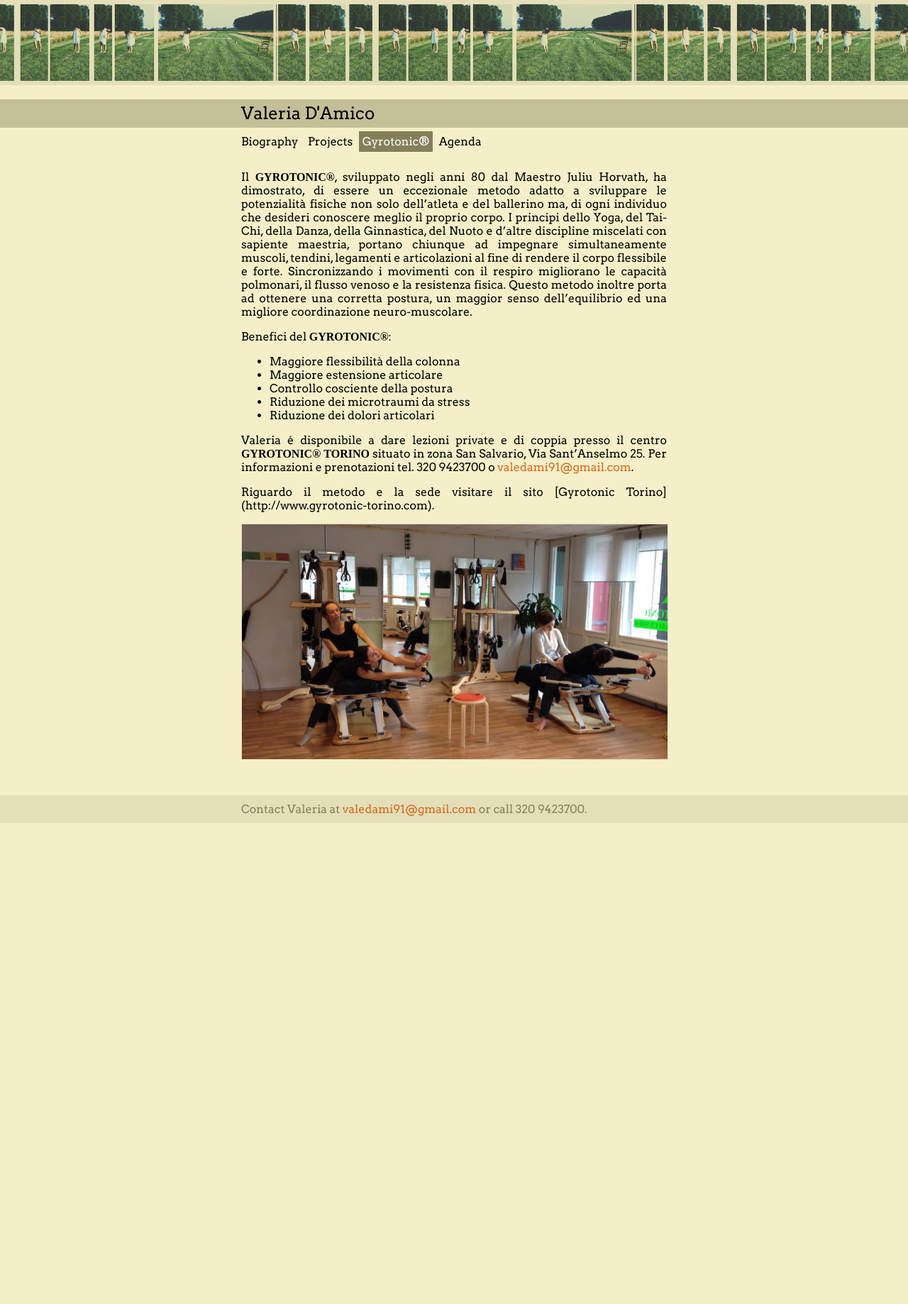
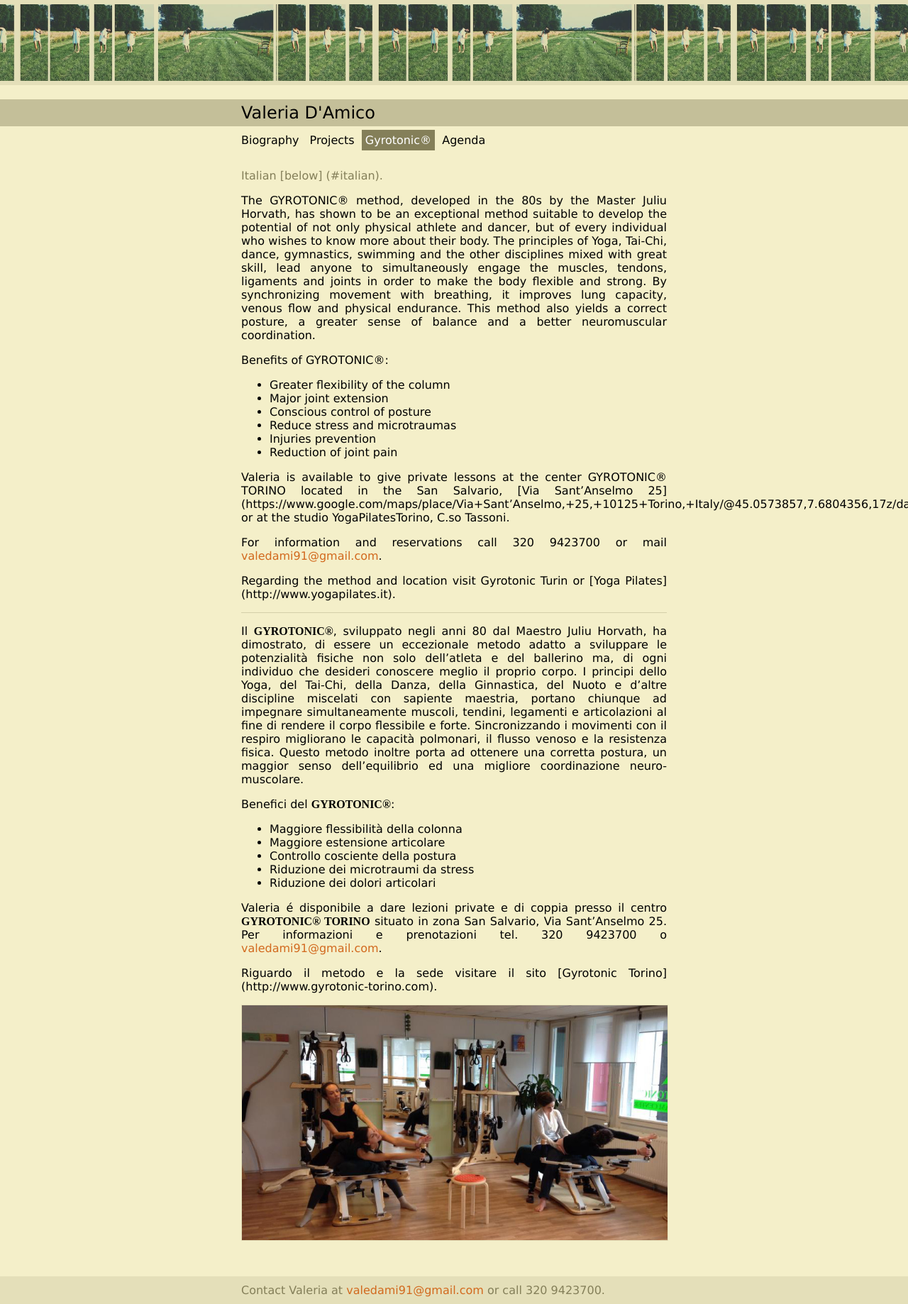
Before and after one commit to valedami/valedami.github.io, a Jekyll site: the page built from gyrotonic.md, in a window 1280 px wide. Shown: the whole page at 71% size. Built offline with Jekyll 4.4.1, drawn with Linux system fonts in a browser that asks for light colours; Markdown is read by kramdown in place of the engine named in the settings; before the commit the page ends 1160 px from its top, so only the background shows below that.

Commit message:
several additions

```diff
--- a/gyrotonic.md
+++ b/gyrotonic.md
@@ -2,6 +2,42 @@
 layout: default
 title: Gyrotonic®
 ---
+
+_Italian [below] (#italian)._
+
+The GYROTONIC® method, developed in the 80s by the Master Juliu Horvath, has
+shown to be an exceptional method suitable to develop the potential of not only
+physical athlete and dancer, but of every individual who wishes to know more
+about their body. The principles of Yoga, Tai-Chi, dance, gymnastics, swimming
+and the other disciplines mixed with great skill, lead anyone to simultaneously
+engage the muscles, tendons, ligaments and joints in order to make the body
+flexible and strong. By synchronizing movement with breathing, it improves lung
+capacity, venous flow and physical endurance. This method also yields a correct
+posture, a greater sense of balance and a better neuromuscular coordination.
+
+Benefits of GYROTONIC®:
+
+* Greater flexibility of the column
+* Major joint extension
+* Conscious control of posture
+* Reduce stress and microtraumas
+* Injuries prevention
+* Reduction of joint pain
+
+Valeria is available to give private lessons at the center GYROTONIC® TORINO
+located in the San Salvario, [Via Sant'Anselmo 25]
+(https://www.google.com/maps/place/Via+Sant'Anselmo,+25,+10125+Torino,+Italy/@45.0573857,7.6804356,17z/data=!3m1!4b1!4m2!3m1!1s0x47886d43addc3c97:0x7461e24219102c1d)
+or at the studio YogaPilatesTorino, C.so Tassoni.
+
+For information and reservations call 320 9423700 or mail <a
+href="mailto:valedami91@gmail.com">valedami91@gmail.com</a>.
+
+Regarding the method and location visit Gyrotonic Turin or [Yoga Pilates]
+(http://www.yogapilates.it).
+
+---
+
+<a name="italian"></a>
 
 Il <span class="gyro">GYROTONIC®</span>, sviluppato negli anni 80 dal Maestro
 Juliu Horvath, ha dimostrato, di essere un eccezionale metodo adatto a
--- a/style.css
+++ b/style.css
@@ -1,6 +1,6 @@
 body {
   background: #f4efc9;
-  font-family: 'Arvo', serif;
+  font-family: Verdana, Geneva, sans-serif;
   padding: 0;
   margin: 0;
 }
```
Also changed, not shown: agenda.md (+6 -2 lines), projects.md (+28 -5 lines).
